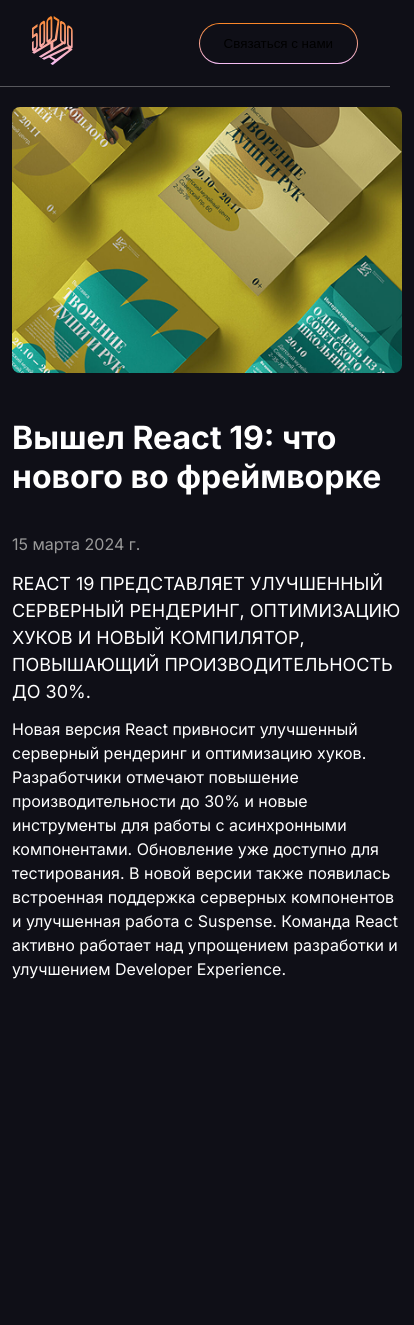
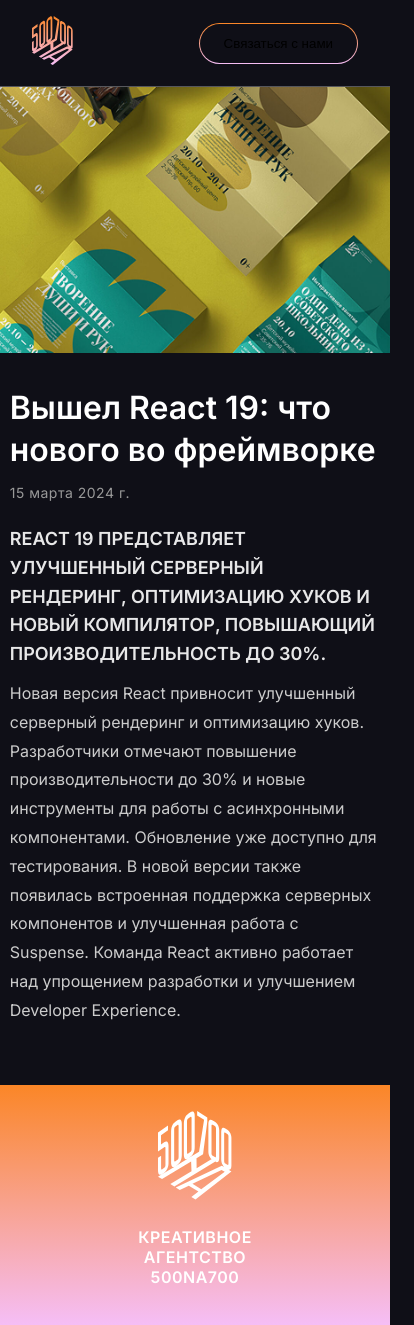
Before and after one commit to george-leontev/500-on-700-testing-project, a Next.js app: page /news/1 in a window 390 px wide. Shown: the whole page, 414 px wide, since content can reach past the window. Before the commit the page ends 1001 px from the top, so only its background shows below. Built offline with nearby package versions, Linux system fonts and the light colour scheme.

Commit message:
feat: footer

```diff
--- a/app/assets/index.ts
+++ b/app/assets/index.ts
@@ -1,5 +1,6 @@
-import appLogo from "./icons/logo.svg";
+import appLogo from "./icons/app-logo.svg";
+import appLogoWhite from "./icons/app-logo-white.svg";
 import checkIcon from "./icons/check.svg";
 import closeIcon from "./icons/close-icon.svg";
 
-export { appLogo, checkIcon, closeIcon };
+export { appLogo, appLogoWhite, checkIcon, closeIcon };
--- /dev/null
+++ b/app/components/footer/footer.scss
@@ -0,0 +1,40 @@
+.footer {
+    display: flex;
+    width: 100%;
+    height: 240px;
+    background: linear-gradient(to bottom, #fb8627, #f5bef6);
+    padding: 20px 0;
+}
+
+.footer-container {
+    display: flex;
+    align-items: center;
+    width: 100vw;
+    padding: 40px;
+
+    @media (max-width: 768px) {
+        flex-direction: column;
+        justify-content: center;
+        align-items: center;
+        gap: 15px;
+        text-align: center;
+    }
+}
+
+.footer-logo {
+    height: 90px;
+    width: auto;
+}
+
+.footer-text {
+    font-size: 18px;
+    font-weight: 600;
+    width: 100%;
+    text-align: center;
+    letter-spacing: 0.5px;
+
+    @media (max-width: 768px) {
+        font-size: 16px;
+        width: 50%;
+    }
+}
--- /dev/null
+++ b/app/components/footer/footer.tsx
@@ -0,0 +1,16 @@
+"use client";
+
+import "./footer.scss";
+import Image from "next/image";
+import { appLogoWhite } from "@/app/assets";
+
+export const Footer = () => {
+    return (
+        <footer className='footer'>
+            <div className='footer-container'>
+                <Image src={appLogoWhite} alt='logo' className='footer-logo' />
+                <h1 className='footer-text'>КРЕАТИВНОЕ АГЕНТСТВО 500NA700</h1>
+            </div>
+        </footer>
+    );
+};
--- a/app/components/news-card/news-card.scss
+++ b/app/components/news-card/news-card.scss
@@ -29,8 +29,8 @@
     .news-title-link {
         text-decoration: none;
         color: inherit;
-        display: inline-block;
         cursor: pointer;
+        padding: 0;
 
         &:hover h3 {
             opacity: 0.8;
--- a/app/globals.scss
+++ b/app/globals.scss
@@ -24,6 +24,12 @@
     html {
         color-scheme: dark;
     }
+}
+
+*,
+*::before,
+*::after {
+    box-sizing: border-box;
 }
 
 .custom-button {
--- a/app/news/[id]/news-item.scss
+++ b/app/news/[id]/news-item.scss
@@ -1,40 +1,53 @@
-.news-details-container {
+.page-wrapper {
     display: flex;
-    flex-direction: row;
-    width: 90%;
+    flex-direction: column;
+    min-height: 100vh;
+    gap: 60px;
+}
+
+.news-item-container {
+    display: flex;
+    width: 100%;
     padding: 40px;
-    gap: 40px;
+    gap: 60px;
+    flex: 1;
 
     .news-image-section {
         flex: 0 0 30%;
         max-width: 30%;
-        position: sticky;
+        top: 100px;
     }
 
     .news-content-section {
-        display: flex;
-        flex-direction: column;
-        max-width: 50%;
+        flex: 1;
+        max-width: 40%;
     }
 
     @media (max-width: 1024px) {
         flex-direction: column;
-        width: 95%;
-        padding: 30px 15px;
-        gap: 30px;
+        width: 100%;
+        padding: 0;
+        gap: 20px;
 
-        .news-image-section,
+        .news-image-section {
+            width: 100%;
+            max-width: 100vw;
+        }
+
+        .news-item-image {
+            width: 100%;
+            max-width: 100%;
+        }
+
         .news-content-section {
-            justify-content: center;
-            max-width: 100%;
-            position: static;
+            max-width: 95%;
+            margin: 0 auto;
         }
     }
 
     @media (max-width: 768px) {
         width: 100%;
-        padding: 20px 12px;
-        gap: 20px;
+        gap: 30px;
     }
 }
 
@@ -43,21 +56,33 @@
     height: auto;
     max-height: 500px;
     object-fit: cover;
-    border-radius: 8px;
+}
+
+.news-item-title {
+    font-weight: 600;
+    margin: 0;
+    line-height: 1.3;
 }
 
 .news-item-date {
+    font-size: 14px;
     color: #999999;
+    padding-bottom: 10px;
+    letter-spacing: 0.5px;
 }
 
 .news-item-description {
     font-size: 18px;
-    line-height: 1.5;
+    line-height: 1.6;
+    opacity: 0.9;
+    margin: 10px 0;
     text-transform: uppercase;
+    font-weight: 600;
 }
 
 .news-item-content {
     font-size: 16px;
-    line-height: 1.5;
-    margin: 12px 0 0 0;
+    line-height: 1.8;
+    color: #cccccc;
+    margin: 0;
 }
--- a/app/news/[id]/page.tsx
+++ b/app/news/[id]/page.tsx
@@ -7,6 +7,7 @@
 import { NewsProvider, useNews } from "@/app/context/news-context";
 import { NewsModel } from "@/app/models/news-model";
 import { formatDateToRussian } from "@/app/utils/format-date-to-russian";
+import { Footer } from "@/app/components/footer/footer";
 
 type NewsDetailPageParams = {
     id: string;
@@ -31,15 +32,16 @@
     }, [getNewsByIdAsync, newsId]);
 
     if (isLoading) {
-        return <div className="status-message">Загрузка новости...</div>;
+        return <div className='status-message'>Загрузка новости...</div>;
     }
 
     if (!newsItem) {
-        return <div className="status-message">Новость не найдена!</div>;
+        return <div className='status-message'>Новость не найдена!</div>;
     }
 
     return (
-        <div className='news-details-container'>
+        <div className='page-wrapper'>
+            <div className='news-item-container'>
                 <div className='news-image-section'>
                     <Image
                         src={newsItem.imageSrc}
@@ -52,11 +54,13 @@
                 </div>
 
                 <div className='news-content-section'>
-                <h1>{newsItem.title}</h1>
+                    <h1 className='news-item-title'>{newsItem.title}</h1>
                     <p className='news-item-date'>{formatDateToRussian(newsItem.publicationDate)}</p>
                     <div className='news-item-description'>{newsItem.description}</div>
                     <div className='news-item-content'>{newsItem.content}</div>
                 </div>
+            </div>
+            <Footer />
         </div>
     );
 };
--- a/app/news/news.scss
+++ b/app/news/news.scss
@@ -9,7 +9,7 @@
     @media (max-width: 429px) {
         padding: 16px 0;
         .news-page-title {
-            padding: 10px
+            padding: 10px;
         }
     }
 }
@@ -31,6 +31,6 @@
 
     @media (max-width: 768px) {
         grid-template-columns: 1fr;
-        gap: 16px;
+        gap: 40px;
     }
 }
--- a/public/data/news.json
+++ b/public/data/news.json
@@ -42,7 +42,7 @@
     {
         "id": 6,
         "title": "WebAssembly 2.0: новый стандарт для веба",
-        "description": "WebAssembly 2.0 добавляет поддержку потоков и SIMD-инструкций, открывая новые возможности для高性能ных веб-приложений.",
+        "description": "WebAssembly 2.0 добавляет поддержку потоков и SIMD-инструкций, открывая новые возможности для разработки веб-приложений.",
         "content": "Консорциум W3C утвердил вторую версию WebAssembly с поддержкой потоков и SIMD-инструкций. Это открывает новые возможности для высокопроизводительных приложений прямо в браузере, включая 3D-игры и видеоредакторы. WebAssembly 2.0 также улучшает интеграцию с JavaScript и добавляет новые возможности для работы с памятью.",
         "publicationDate": "2024-03-10",
         "imageSrc": "/images/news-image-6.png"
```
Also changed, not shown: app/assets/icons/app-logo-white.svg (added), app/assets/icons/app-logo.svg (renamed from app/assets/icons/logo.svg). Lines whose indentation alone changed are shown as unchanged.
